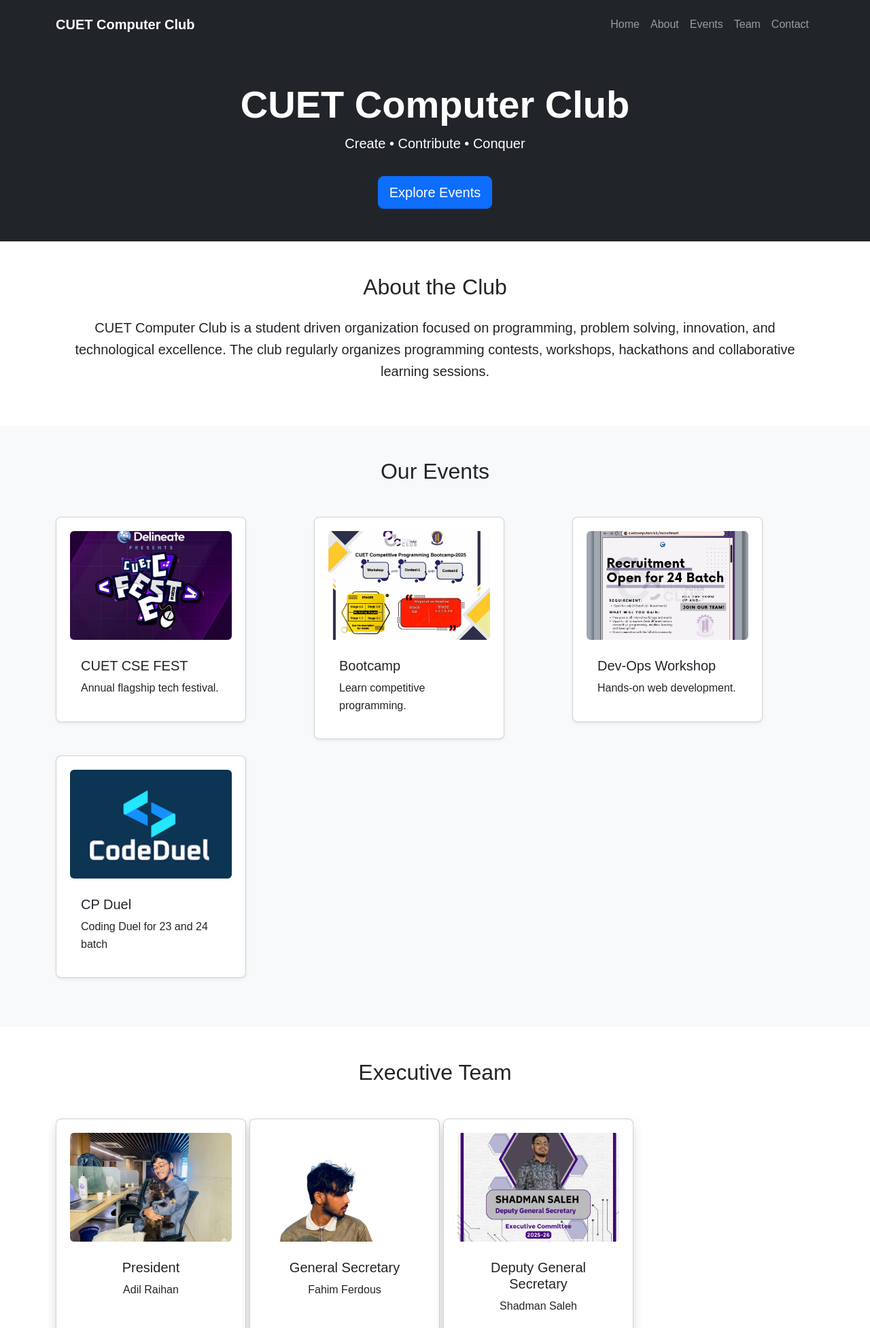
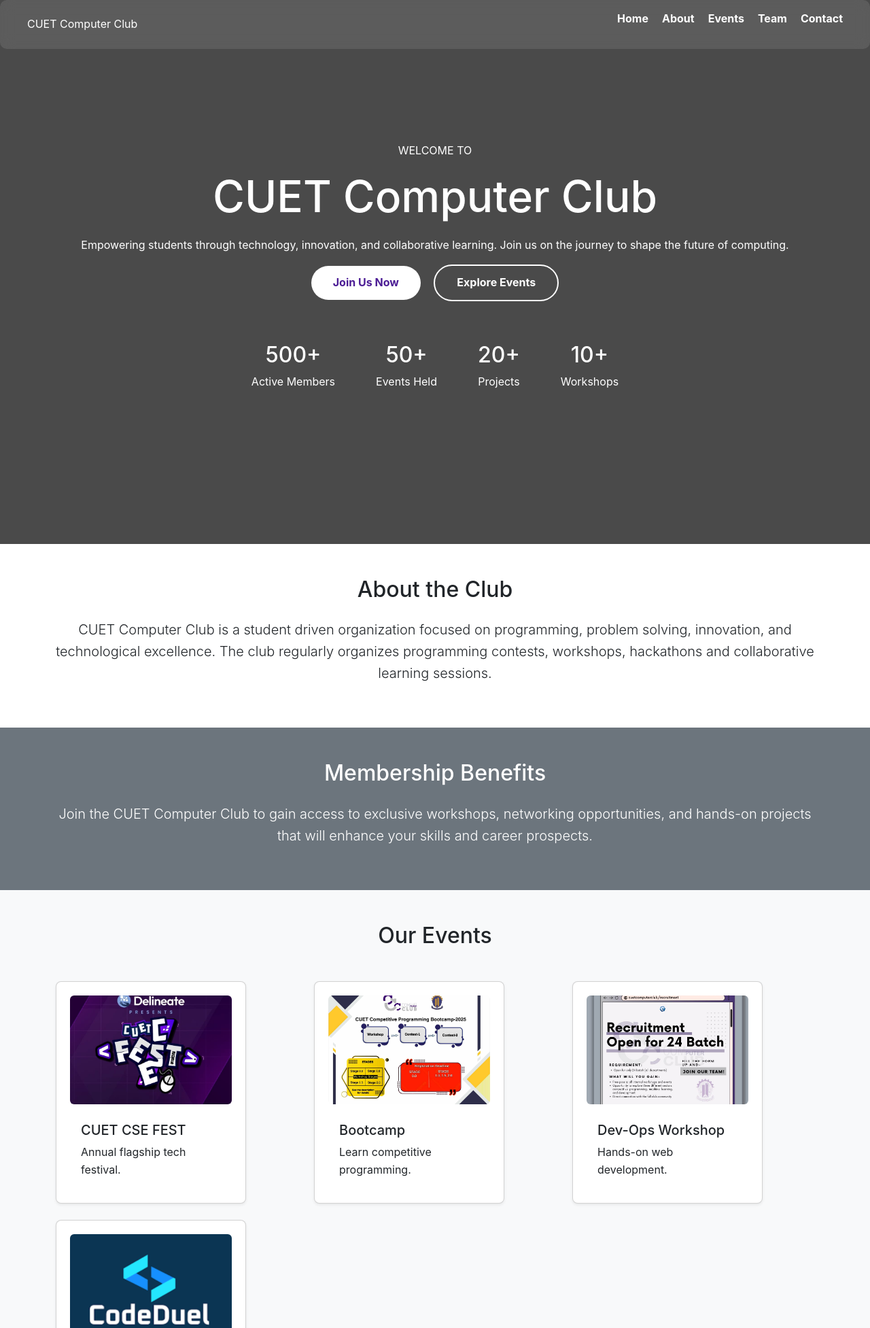
Before and after one commit to Icarus-313/CUET-Computer-Club-Website, a Flask app: page / in a window 1280 px wide. Shown: the top 1953 px of the page at 68% size. Run offline with Flask 3, Linux system fonts and the light colour scheme; data comes from the database, SQL or seed files in the repository.

Commit message:
added hero portion and editable event and members portion

```diff
--- a/Desktop/CUET Computer Club/backend/static/style.css
+++ b/Desktop/CUET Computer Club/backend/static/style.css
@@ -1,3 +1,70 @@
+:root {
+    --primary-indigo: #4c1d95;
+    --accent-purple: #7c3aed;
+    --bg-dark: #020617;
+    --text-white: #ffffff;
+    --main-gradient: linear-gradient(135deg, #4c1d95 0%, #7c3aed 100%);
+}
+
+* {
+    margin: 0;
+    padding: 0;
+    box-sizing: border-box;
+    font-family: 'Inter', sans-serif;
+}
+
+/* NAVBAR - Updated for transparency over Hero */
+.navbar {
+    position: absolute;
+    top: 0;
+    width: 100%;
+    display: flex;
+    justify-content: space-between;
+    align-items: center;
+    padding: 20px 80px;
+    background: transparent;
+    z-index: 10;
+}
+
+/* HERO - Entirely new layout */
+.hero {
+    height: 100vh;
+    background: #4a4a4a;
+    display: flex;
+    justify-content: center;
+    align-items: center;
+    text-align: center;
+    color: white;
+}
+
+.hero-content h1 {
+    font-size: 64px;
+    margin-bottom: 20px;
+}
+
+/* Unique Addition: Pill Buttons */
+.btn-pill {
+    padding: 12px 32px;
+    border-radius: 50px;
+    text-decoration: none;
+    font-weight: bold;
+    display: inline-block;
+    transition: 0.3s;
+}
+
+.btn-pill.white { background: white; color: var(--primary-indigo); }
+.btn-pill.outline { border: 2px solid white; color: white; margin-left: 15px; }
+
+/* Unique Addition: Stats Bar */
+.stats-container {
+    display: flex;
+    justify-content: center;
+    gap: 60px;
+    margin-top: 60px;
+}
+
+.stat h3 { font-size: 32px; }
+
 * {
     margin: 0;
     padding: 0;
@@ -35,26 +102,6 @@ body {
     color: white;
     text-decoration: none;
     font-weight: bold;
-}
-
-/* HERO */
-.hero {
-    height: 80vh;
-    background-color: #e6f0ff;
-    display: flex;
-    flex-direction: column;
-    justify-content: center;
-    align-items: center;
-}
-
-.hero h1 {
-    font-size: 48px;
-    color: #002147;
-}
-
-.hero p {
-    font-size: 20px;
-    margin-top: 10px;
 }
 
 /* SECTIONS */
@@ -134,3 +181,52 @@ html {
         width: 90%;
     }
 }
+
+/* GLASSMORPHISM NAVBAR */
+.navbar {
+    background: rgba(255, 255, 255, 0.1);
+    backdrop-filter: blur(10px);
+    -webkit-backdrop-filter: blur(10px);
+    border-radius: 10px;
+    transition: background 0.3s ease;
+}
+
+/* CARD HOVER ANIMATION */
+.card:hover {
+    transform: translateY(-10px);
+    box-shadow: 0 8px 20px rgba(0,0,0,0.2);
+    transition: all 0.3s ease;
+}
+
+/* MODERN EVENT GRID */
+.card-container {
+    display: grid;
+    grid-template-columns: repeat(auto-fit, minmax(280px, 1fr));
+    gap: 20px;
+    justify-items: center;
+}
+
+.mission-box {
+    background: var(--main-gradient);
+    color: white;
+    padding: 40px;
+    border-radius: 15px;
+    margin-top: 50px;
+}
+
+/* FOOTER - New Styles */
+.footer {
+    background: #1e293b;
+    color: #fff;
+    padding: 40px 0 0 0;
+    text-align: center;
+}
+.footer-grid {
+    display: grid;
+    grid-template-columns: repeat(auto-fit, minmax(220px, 1fr));
+    gap: 40px;
+    max-width: 1200px;
+    margin: 0 auto 32px auto;
+    padding: 0 24px;
+    align-items: start;
+}
--- a/Desktop/CUET Computer Club/backend/templates/index.html
+++ b/Desktop/CUET Computer Club/backend/templates/index.html
@@ -9,35 +9,34 @@
 </head>
 <body>
 
-<!-- NAVBAR -->
-<nav class="navbar navbar-expand-lg navbar-dark bg-dark sticky-top">
-  <div class="container">
-    <a class="navbar-brand fw-bold" href="#">CUET Computer Club</a>
-
-    <button class="navbar-toggler" type="button" data-bs-toggle="collapse" data-bs-target="#navbarNav">
-      <span class="navbar-toggler-icon"></span>
-    </button>
-
-    <div class="collapse navbar-collapse" id="navbarNav">
-      <ul class="navbar-nav ms-auto">
-        <li class="nav-item"><a class="nav-link" href="#home">Home</a></li>
-        <li class="nav-item"><a class="nav-link" href="#about">About</a></li>
-        <li class="nav-item"><a class="nav-link" href="#events">Events</a></li>
-        <li class="nav-item"><a class="nav-link" href="#team">Team</a></li>
-        <li class="nav-item"><a class="nav-link" href="#contact">Contact</a></li>
-      </ul>
-    </div>
-  </div>
+<nav class="navbar">
+    <div class="logo">CUET Computer Club</div>
+    <ul class="nav-links">
+        <li><a href="#home">Home</a></li>
+        <li><a href="#about">About</a></li>
+        <li><a href="#events">Events</a></li>
+        <li><a href="#team">Team</a></li>
+        <li><a href="#contact">Contact</a></li>
+    </ul>
 </nav>
 
+<section class="hero">
+    <div class="hero-content">
+        <p class="welcome-tag"> WELCOME TO </p>
+        <h1>CUET Computer Club</h1>
+        <p class="tagline">Empowering students through technology, innovation, and collaborative learning. Join us on the journey to shape the future of computing.</p>
+        <div class="hero-btns">
+            <a href="#" class="btn-pill white">Join Us Now</a>
+            <a href="#events" class="btn-pill outline">Explore Events</a>
+        </div>
 
-<!-- HERO SECTION -->
-<section id="home" class="bg-dark text-white text-center py-5">
-  <div class="container">
-    <h1 class="display-4 fw-bold">CUET Computer Club</h1>
-    <p class="lead">Create • Contribute • Conquer</p>
-    <a href="#events" class="btn btn-primary btn-lg mt-3">Explore Events</a>
-  </div>
+        <div class="stats-container">
+            <div class="stat"><h3>500+</h3><p>Active Members</p></div>
+            <div class="stat"><h3>50+</h3><p>Events Held</p></div>
+            <div class="stat"><h3>20+</h3><p>Projects</p></div>
+            <div class="stat"><h3>10+</h3><p>Workshops</p></div>
+        </div>
+    </div>
 </section>
 
 
@@ -56,6 +55,15 @@
   </div>
 </section>
 
+<!-- NEW SECTION -->
+<section id="membership" class="py-5 bg-secondary text-white">
+  <div class="container text-center">
+    <h2 class="mb-4">Membership Benefits</h2>
+    <p class="lead">
+      Join the CUET Computer Club to gain access to exclusive workshops, networking opportunities, and hands-on projects that will enhance your skills and career prospects.
+    </p>
+  </div>
+</section>
 
 <!-- EVENTS -->
 <section id="events" class="py-5 bg-light">
```
